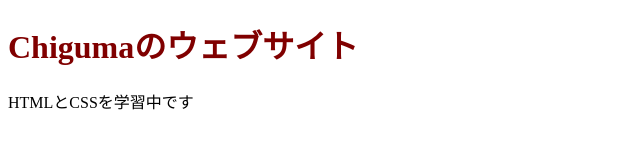
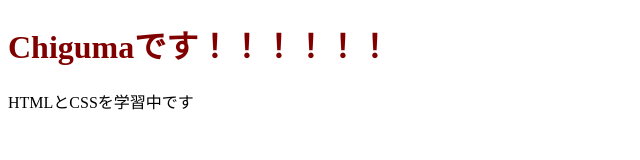
Before and after one commit to chiguma/chiguma.github.io, a plain HTML site: page index.html in a window 1280 px wide. Shown: the whole page, without its empty margins (0-640 px from the left). Drawn offline with Linux system fonts and the light colour scheme.

Commit message:
Update index.html

```diff
--- a/index.html
+++ b/index.html
@@ -2,11 +2,11 @@
 <html>
   <head>
     <meta charset="utf-8">
-    <title>Progate</title>
+    <title>Chigumaのウェブサイト</title>
     <link rel="stylesheet" href="stylesheet.css">
   </head>
   <body>
-    <h1 class="title">Chigumaのウェブサイト</h1>
+    <h1 class="title">Chigumaです！！！！！！</h1>
     <p>HTMLとCSSを学習中です</p>
   </body>
 </html>
```
